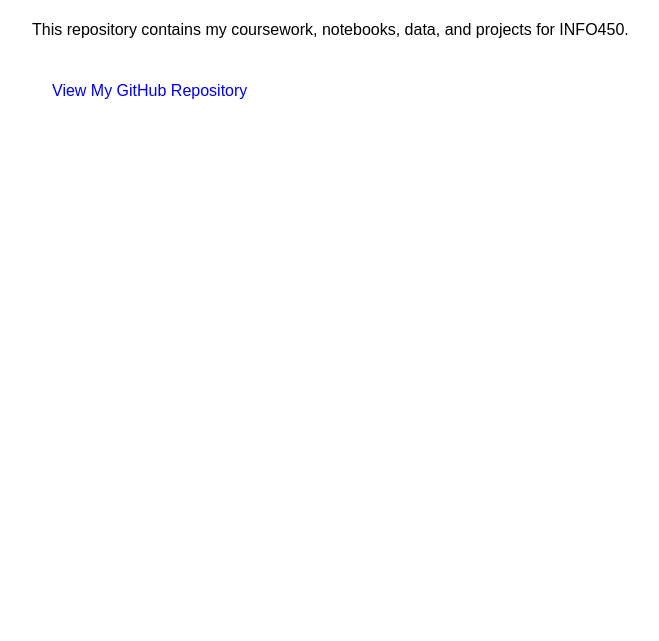
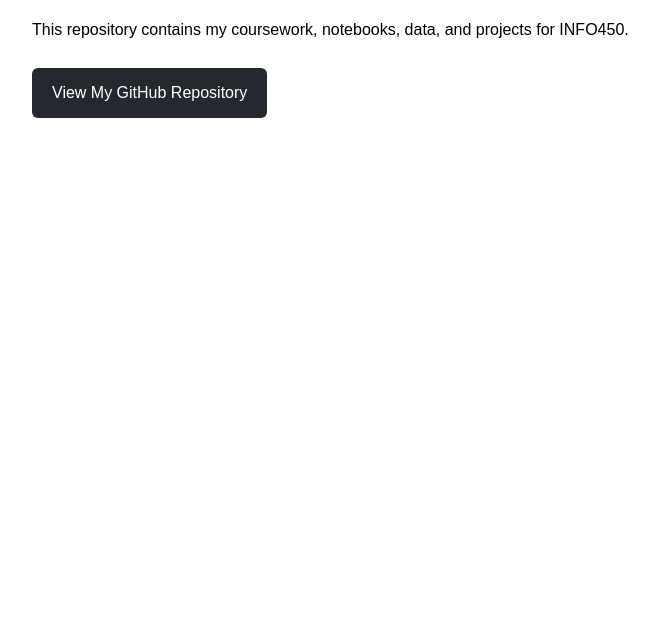
Before and after one commit to brandonalv96/INFO450, a plain HTML site: page index.html in a window 1280 px wide. Shown: the part 159-800 px from the top of the page, without its empty margins (208-867 px from the left). Drawn offline with Linux system fonts and the light colour scheme.

Commit message:
Update button styles for padding and background color

```diff
--- a/style.css
+++ b/style.css
@@ -12,8 +12,14 @@ h1 {
 
 .button {
     display: inline-block;
-    padding: 10px 20px;
+    padding: 12px 20px;
+    background-color: #24292f;
+    color: white;
     text-decoration: none;
-    border-radius: 5px;
+    border-radius: 6px;
     margin-top: 10px;
 }
+
+.button:hover {
+    background-color: #555;
+}
```
